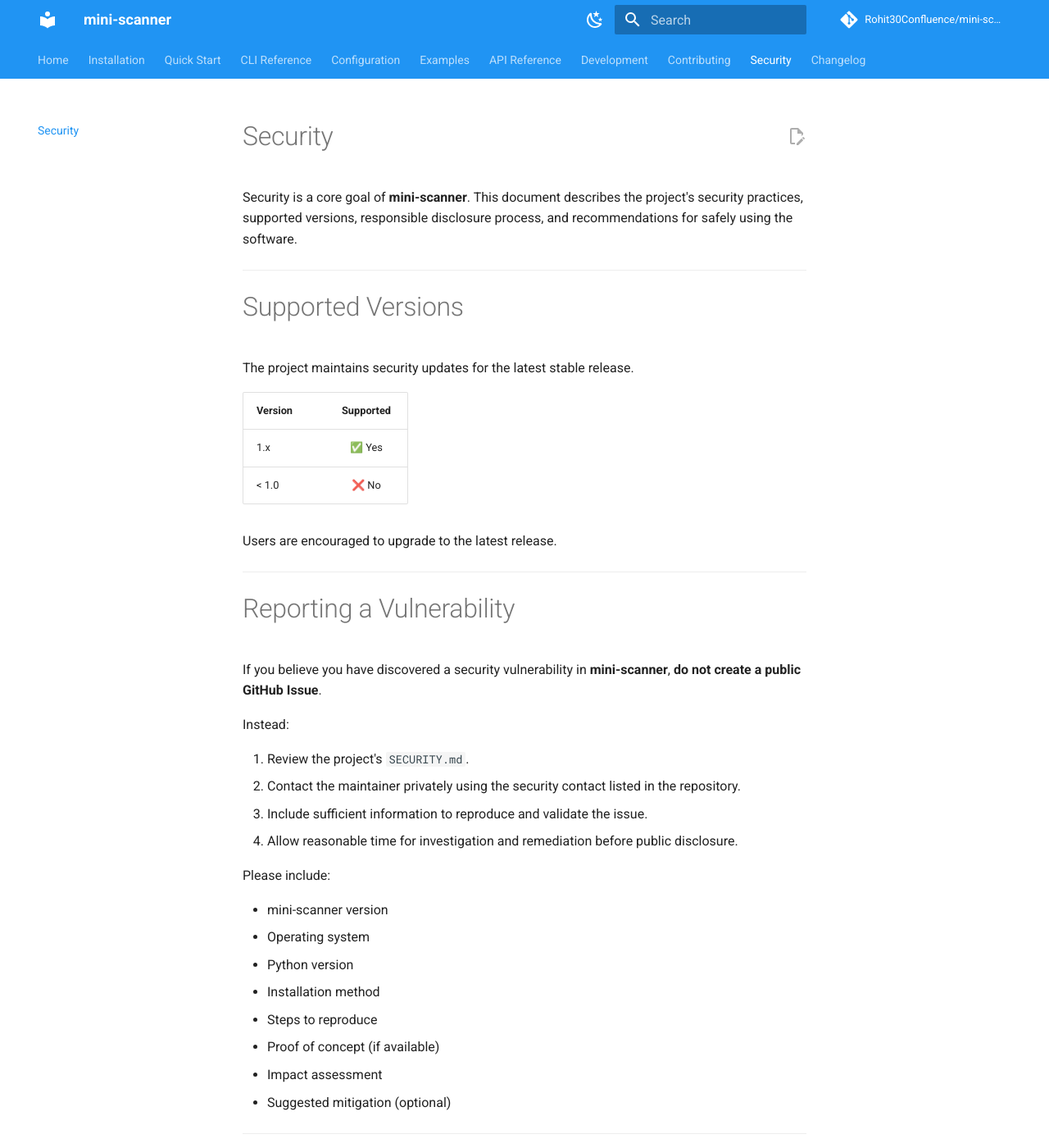
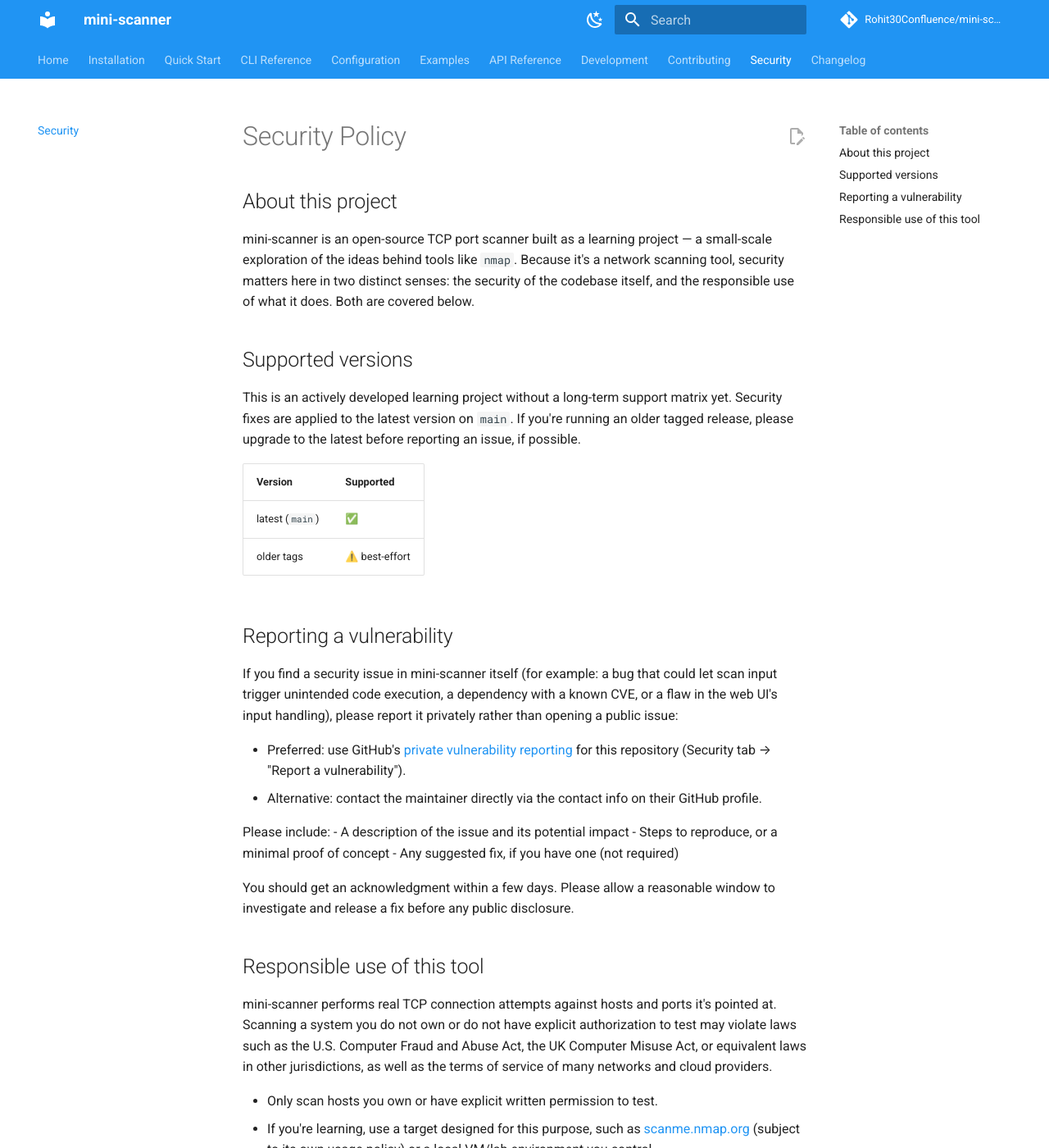
Before and after one commit to Rohit30Confluence/mini-scanner, an MkDocs documentation site: the page built from docs/security.md, in a window 1280 px wide and 1400 px high. Shown: the whole window at 82% size. Built offline with MkDocs 1.6.1 and Material for MkDocs 9.7.7, drawn with Linux system fonts in a browser that asks for light colours; comment, search, counter and statistics services are not loaded; some of the changed text lies outside the part shown.

Commit message:
Revise security policy and disclosure guidelines
Updated the security policy document to clarify the project's security practices, supported versions, and responsible disclosure process.

````diff
--- a/docs/security.md
+++ b/docs/security.md
@@ -1,199 +1,62 @@
-# Security
+# Security Policy
 
-Security is a core goal of **mini-scanner**. This document describes the project's security practices, supported versions, responsible disclosure process, and recommendations for safely using the software.
+## About this project
 
----
+mini-scanner is an open-source TCP port scanner built as a learning
+project — a small-scale exploration of the ideas behind tools like `nmap`.
+Because it's a network scanning tool, security matters here in two
+distinct senses: the security of the codebase itself, and the responsible
+use of what it does. Both are covered below.
 
-# Supported Versions
+## Supported versions
 
-The project maintains security updates for the latest stable release.
+This is an actively developed learning project without a long-term
+support matrix yet. Security fixes are applied to the latest version on
+`main`. If you're running an older tagged release, please upgrade to the
+latest before reporting an issue, if possible.
 
 | Version | Supported |
-|---------|:---------:|
-| 1.x | ✅ Yes |
-| < 1.0 | ❌ No |
+| ------- | --------- |
+| latest (`main`) | ✅ |
+| older tags | ⚠️ best-effort |
 
-Users are encouraged to upgrade to the latest release.
+## Reporting a vulnerability
 
----
+If you find a security issue in mini-scanner itself (for example: a bug
+that could let scan input trigger unintended code execution, a dependency
+with a known CVE, or a flaw in the web UI's input handling), please report
+it privately rather than opening a public issue:
 
-# Reporting a Vulnerability
-
-If you believe you have discovered a security vulnerability in **mini-scanner**, **do not create a public GitHub Issue**.
-
-Instead:
-
-1. Review the project's `SECURITY.md`.
-2. Contact the maintainer privately using the security contact listed in the repository.
-3. Include sufficient information to reproduce and validate the issue.
-4. Allow reasonable time for investigation and remediation before public disclosure.
+- Preferred: use GitHub's [private vulnerability reporting](https://github.com/Rohit30Confluence/mini-scanner/security/advisories/new)
+  for this repository (Security tab → "Report a vulnerability").
+- Alternative: contact the maintainer directly via the contact info on
+  their GitHub profile.
 
 Please include:
+- A description of the issue and its potential impact
+- Steps to reproduce, or a minimal proof of concept
+- Any suggested fix, if you have one (not required)
 
-- mini-scanner version
-- Operating system
-- Python version
-- Installation method
-- Steps to reproduce
-- Proof of concept (if available)
-- Impact assessment
-- Suggested mitigation (optional)
+You should get an acknowledgment within a few days. Please allow a
+reasonable window to investigate and release a fix before any public
+disclosure.
 
----
+## Responsible use of this tool
 
-# Disclosure Process
+mini-scanner performs real TCP connection attempts against hosts and
+ports it's pointed at. Scanning a system you do not own or do not have
+explicit authorization to test may violate laws such as the U.S. Computer
+Fraud and Abuse Act, the UK Computer Misuse Act, or equivalent laws in
+other jurisdictions, as well as the terms of service of many networks and
+cloud providers.
 
-When a vulnerability is reported:
+- Only scan hosts you own or have explicit written permission to test.
+- If you're learning, use a target designed for this purpose, such as
+  [scanme.nmap.org](https://nmap.org/book/testing.html) (subject to its
+  own usage policy) or a local VM/lab environment you control.
+- Contributions that add capability intended to evade detection, spoof
+  identity, or otherwise facilitate unauthorized access will not be
+  accepted — see [CONTRIBUTING.md](CONTRIBUTING.md).
 
-1. The report is acknowledged.
-2. The issue is reproduced and assessed.
-3. A fix is developed and tested.
-4. A patched release is prepared.
-5. Users are advised to upgrade.
-6. Public disclosure may follow once a fix is available.
-
----
-
-# Secure Development Practices
-
-The project aims to follow these practices:
-
-- Code review before merging changes
-- Automated CI testing
-- Static analysis (Ruff, mypy)
-- Dependency review
-- CodeQL analysis
-- Secret scanning
-- Dependency auditing
-- Reproducible builds where practical
-
----
-
-# Dependency Management
-
-Dependencies should:
-
-- Come from trusted sources.
-- Be kept up to date.
-- Be reviewed before upgrades.
-- Be monitored for known vulnerabilities.
-
-Run a dependency audit:
-
-```bash
-pip-audit
-```
-
----
-
-# Secure Coding Guidelines
-
-Contributors should:
-
-- Validate all user input.
-- Handle exceptions safely.
-- Avoid exposing sensitive information in logs.
-- Keep third-party dependencies to a minimum.
-- Prefer standard library functionality where appropriate.
-- Write tests for security-sensitive code paths.
-
----
-
-# Safe Usage
-
-Only scan systems that:
-
-- You own, **or**
-- You have explicit authorization to assess.
-
-Unauthorized scanning may violate organizational policies or applicable laws.
-
----
-
-# Network Safety
-
-When scanning:
-
-- Use reasonable timeout values.
-- Avoid unnecessarily aggressive worker counts.
-- Be aware that some intrusion detection systems may log or alert on port scans.
-- Respect rate limits and operational constraints on target networks.
-
----
-
-# Secrets
-
-Never commit:
-
-- API keys
-- Passwords
-- SSH private keys
-- Access tokens
-- Certificates
-- `.env` files containing secrets
-
-Use `.env.example` as a template and keep real secrets out of version control.
-
----
-
-# Security Features
-
-The project includes or supports:
-
-- GitHub CodeQL
-- Dependabot
-- Dependency Review
-- Secret Detection
-- Pre-commit Hooks
-- Automated Testing
-- Continuous Integration
-
----
-
-# Known Limitations
-
-`mini-scanner` is a TCP port scanner. It does **not**:
-
-- Exploit vulnerabilities.
-- Bypass authentication.
-- Evade firewalls or intrusion detection systems.
-- Guarantee service identification from banners.
-- Assess the security posture of detected services.
-
-Banner information should be treated as informational and may be incomplete or intentionally misleading.
-
----
-
-# Reporting False Positives
-
-If you believe the scanner incorrectly reports a port state or banner:
-
-- Record the command used.
-- Capture relevant logs.
-- Compare results with another trusted tool if appropriate.
-- Open a GitHub Issue with reproduction details.
-
----
-
-# Security Checklist for Contributors
-
-Before submitting changes:
-
-- [ ] Tests pass.
-- [ ] New functionality includes tests.
-- [ ] Dependencies reviewed.
-- [ ] No secrets committed.
-- [ ] Documentation updated.
-- [ ] CI passes successfully.
-
----
-
-# Contact
-
-For responsible disclosure, follow the process described in the repository's root `SECURITY.md`. Please avoid discussing unpatched vulnerabilities in public Issues or Discussions.
-
----
-
-# Acknowledgements
-
-We appreciate responsible security research and coordinated disclosure that helps improve the safety and reliability of the project for everyone.
+This policy exists to keep the project usable for learning and legitimate
+security work without becoming a liability for its users.
````
